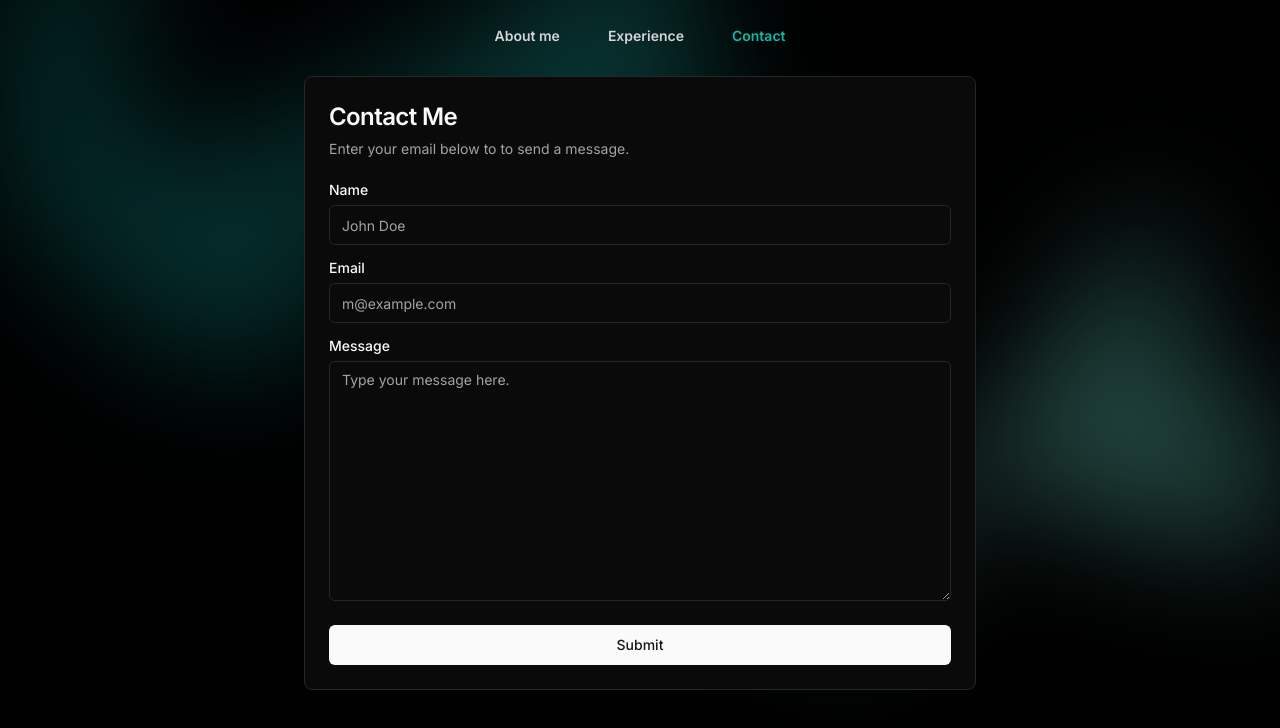
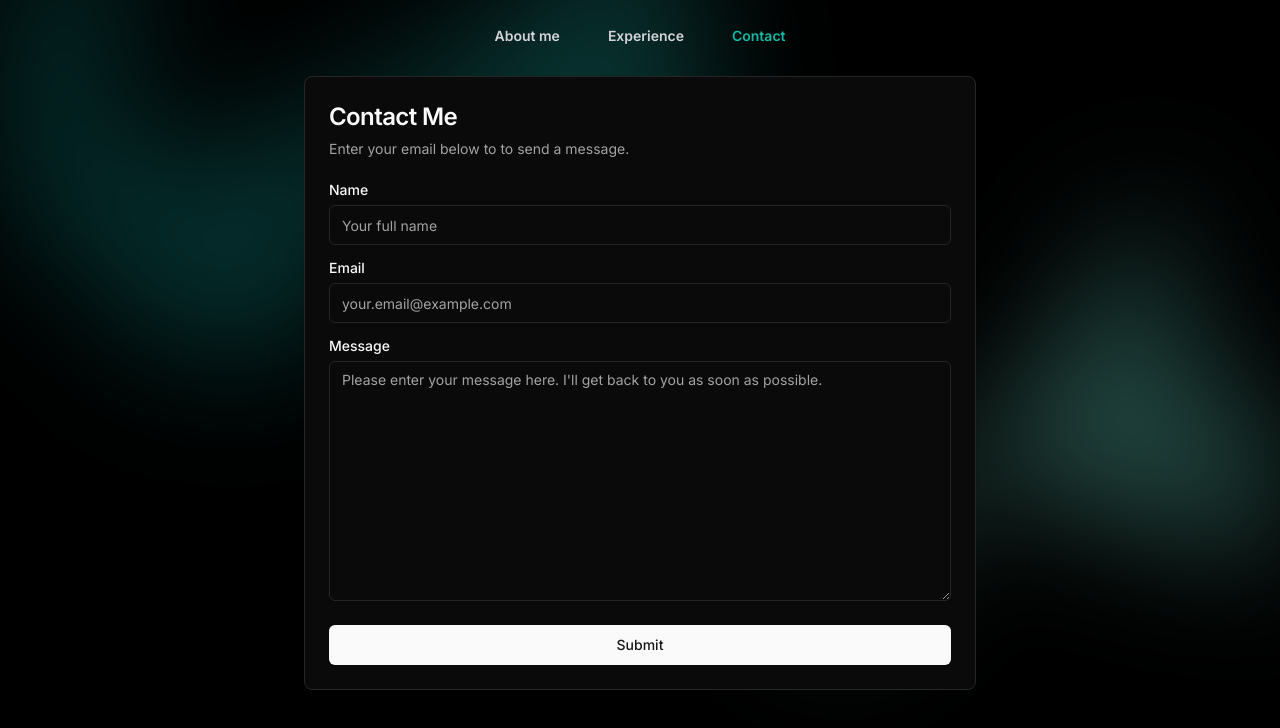
Before and after one commit to AndreiMarin15/andrei-portfolio, a Next.js app: page /contact in a window 1280 px wide. Shown: the top 728 px of the page. Built offline with nearby package versions, Linux system fonts and the light colour scheme.

Commit message:
feat: update contact form component

```diff
--- a/src/components/templates/ContactForm.jsx
+++ b/src/components/templates/ContactForm.jsx
@@ -1,6 +1,13 @@
 "use client";
 import { Button } from "@/components/ui/button";
-import { Card, CardContent, CardDescription, CardFooter, CardHeader, CardTitle } from "@/components/ui/card";
+import {
+  Card,
+  CardContent,
+  CardDescription,
+  CardFooter,
+  CardHeader,
+  CardTitle,
+} from "@/components/ui/card";
 import { Input } from "@/components/ui/input";
 import { Label } from "@/components/ui/label";
 import { Textarea } from "@/components/ui/textarea";
@@ -36,7 +43,9 @@ export function ContactForm() {
             <Reveal>Contact Me</Reveal>
           </CardTitle>
           <CardDescription>
-						<Reveal color={"white"}>Enter your email below to to send a message.</Reveal>
+            <Reveal color={"white"}>
+              Enter your email below to to send a message.
+            </Reveal>
           </CardDescription>
         </CardHeader>
         <form
@@ -53,17 +62,29 @@ export function ContactForm() {
           <CardContent className="grid gap-4">
             <div className="grid gap-2">
               <Label htmlFor="from_name">Name</Label>
-							<Input id="from_name" name="from_name" type="text" placeholder="John Doe" required />
+              <Input
+                id="from_name"
+                name="from_name"
+                type="text"
+                placeholder="Your full name"
+                required
+              />
             </div>
             <div className="grid gap-2">
               <Label htmlFor="from_email">Email</Label>
-							<Input id="from_email" name="from_email" type="email" placeholder="m@example.com" required />
+              <Input
+                id="from_email"
+                name="from_email"
+                type="email"
+                placeholder="your.email@example.com"
+                required
+              />
             </div>
             <div className="grid gap-2">
               <Label htmlFor="message">Message</Label>
               <Textarea
                 name="message"
-								placeholder="Type your message here."
+                placeholder="Please enter your message here. I'll get back to you as soon as possible."
                 className="min-h-[20dvh] sm:min-h-[30dvh]"
                 value={message}
                 onChange={(e) => {
```
Lines whose indentation alone changed are shown as unchanged.
